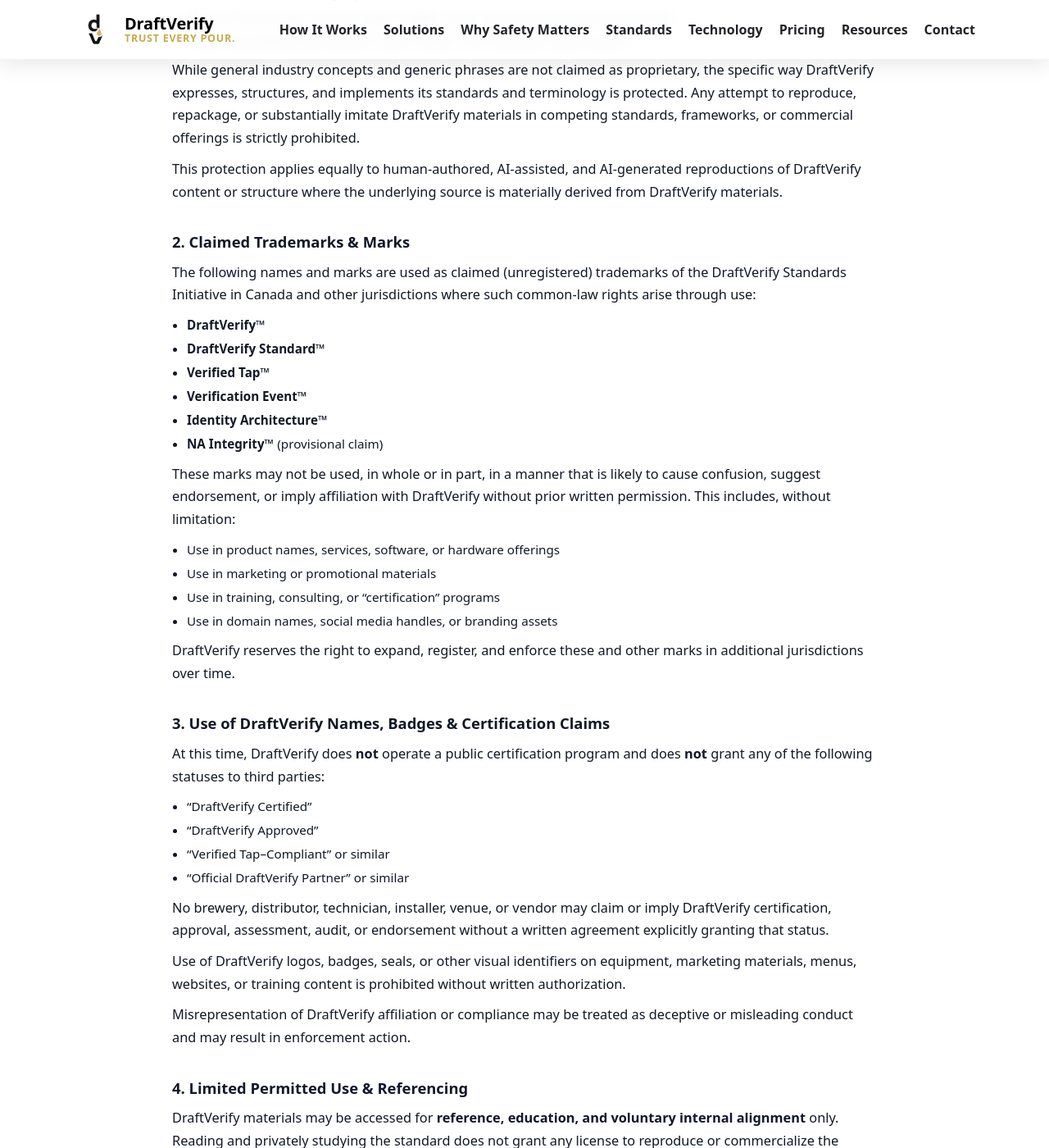
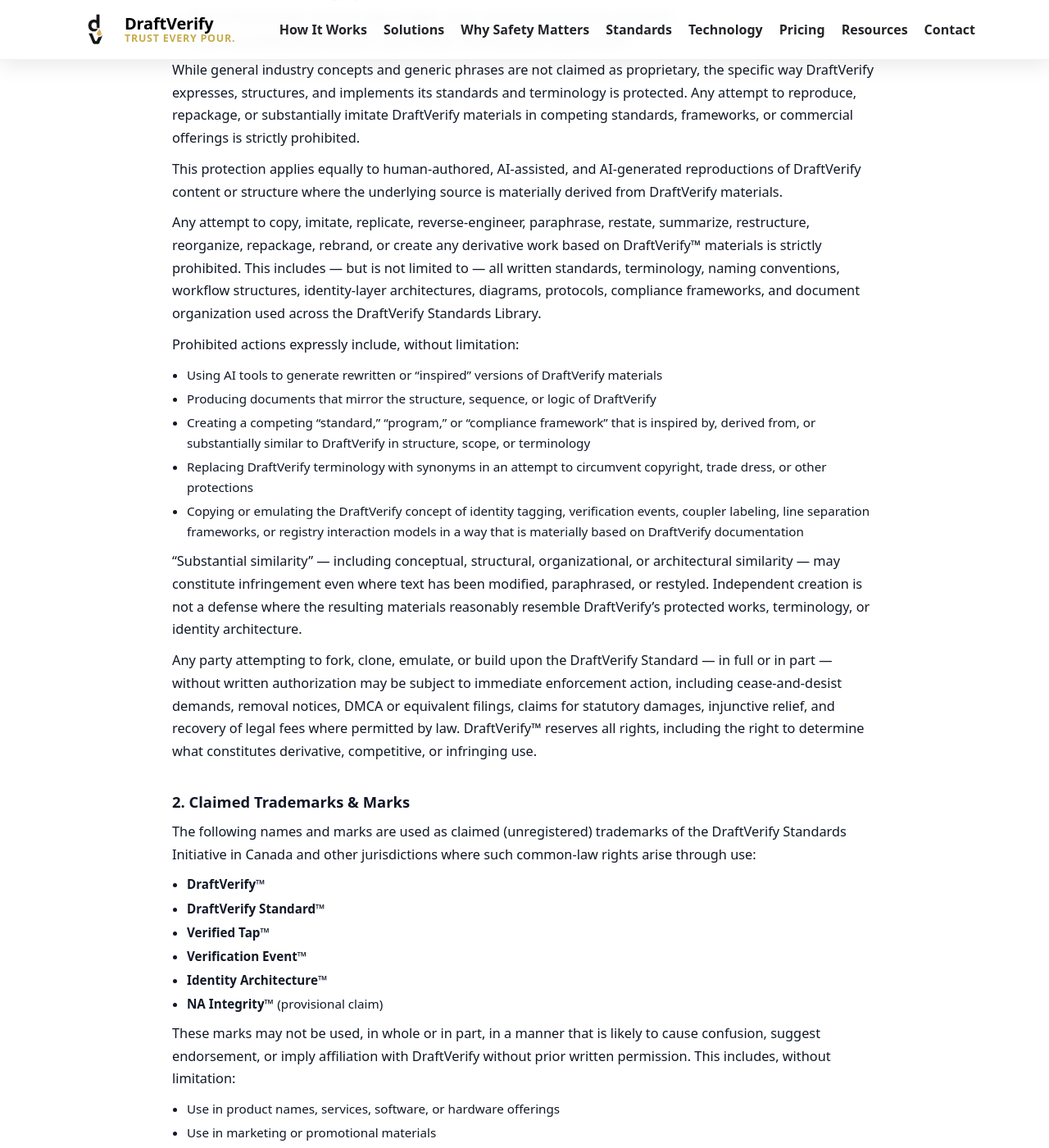
Before and after one commit to draftverify/draftverify.com, a Jekyll site: the page built from legal.md, in a window 1280 px wide and 1400 px high, scrolled down 1126 px. Shown: the whole window at 82% size. Built offline with Jekyll 4.4.1, drawn with Linux system fonts in a browser that asks for light colours.

Commit message:
Update legal.md

```diff
--- a/legal.md
+++ b/legal.md
@@ -128,6 +128,50 @@ permalink: /legal/
         This protection applies equally to human-authored, AI-assisted, and AI-generated
         reproductions of DraftVerify content or structure where the underlying source is materially
         derived from DraftVerify materials.
+      </p>
+
+      <p>
+        Any attempt to copy, imitate, replicate, reverse-engineer, paraphrase, restate, summarize,
+        restructure, reorganize, repackage, rebrand, or create any derivative work based on
+        DraftVerify™ materials is strictly prohibited. This includes — but is not limited to — all
+        written standards, terminology, naming conventions, workflow structures, identity-layer
+        architectures, diagrams, protocols, compliance frameworks, and document organization used
+        across the DraftVerify Standards Library.
+      </p>
+
+      <p>Prohibited actions expressly include, without limitation:</p>
+      <ul>
+        <li>Using AI tools to generate rewritten or “inspired” versions of DraftVerify materials</li>
+        <li>Producing documents that mirror the structure, sequence, or logic of DraftVerify</li>
+        <li>
+          Creating a competing “standard,” “program,” or “compliance framework” that is inspired by,
+          derived from, or substantially similar to DraftVerify in structure, scope, or terminology
+        </li>
+        <li>
+          Replacing DraftVerify terminology with synonyms in an attempt to circumvent copyright,
+          trade dress, or other protections
+        </li>
+        <li>
+          Copying or emulating the DraftVerify concept of identity tagging, verification events,
+          coupler labeling, line separation frameworks, or registry interaction models in a way that
+          is materially based on DraftVerify documentation
+        </li>
+      </ul>
+
+      <p>
+        “Substantial similarity” — including conceptual, structural, organizational, or architectural
+        similarity — may constitute infringement even where text has been modified, paraphrased, or
+        restyled. Independent creation is not a defense where the resulting materials reasonably
+        resemble DraftVerify’s protected works, terminology, or identity architecture.
+      </p>
+
+      <p>
+        Any party attempting to fork, clone, emulate, or build upon the DraftVerify Standard — in
+        full or in part — without written authorization may be subject to immediate enforcement
+        action, including cease-and-desist demands, removal notices, DMCA or equivalent filings,
+        claims for statutory damages, injunctive relief, and recovery of legal fees where permitted
+        by law. DraftVerify™ reserves all rights, including the right to determine what constitutes
+        derivative, competitive, or infringing use.
       </p>
     </div>
 
```
